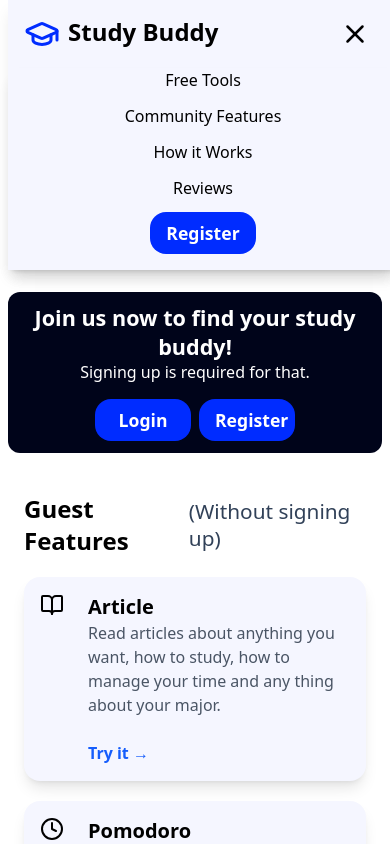
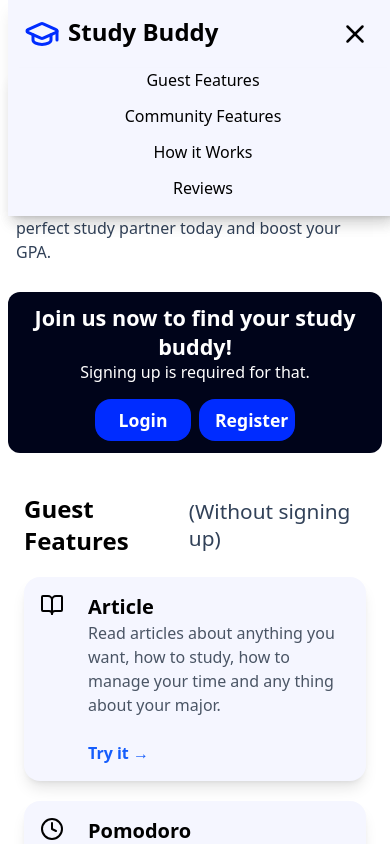
Before and after one commit to IbrahimZherati/StudyBuddy, a Next.js app in the folder studybuddy-frontend/: page / in a window 390 px wide. Both pictures are taken after a click on the button 355 px from the left and 34 px from the top of the page. Shown: the top 844 px of the page. Built offline with nearby package versions, Linux system fonts and the light colour scheme.

Commit message:
close the Mobile Menu when clicking on a specific link , and delete the sign up button in the Header Component

```diff
--- a/studybuddy-frontend/components/Header.jsx
+++ b/studybuddy-frontend/components/Header.jsx
@@ -46,19 +46,22 @@ export default function Header() {
 			{/* Mobile Menu */}
 			{open && (
 				<div className='md:hidden bg-[#F5F6FF] px-6 pb-4 flex-col-center gap-3 shadow-lg '>
-					<Link href="#freeFeatures"><span className='nav-link'>Free Tools</span></Link>
+					<Link href="#freeFeatures" onClick={ () => setOpen(false)}>
+						<span className='nav-link'>Guest Features</span>
+					</Link>
 
-					<Link href="#communityFeatures"><span className='nav-link'>Community Features</span></Link>
+					<Link href="#communityFeatures" onClick={ () => setOpen(false)}>
+						<span className='nav-link'>Community Features</span>
+					</Link>
 
-					<Link href="#howItWorks"><span className='nav-link'>How it Works</span></Link>
+					<Link href="#howItWorks" onClick={ () => setOpen(false)}>
+						<span className='nav-link'>How it Works</span>
+					</Link>
 
-					<Link href="#reviews"><span className='nav-link'>Reviews</span></Link>
+					<Link href="#reviews" onClick={ () => setOpen(false)}>
+						<span className='nav-link'>Reviews</span>
+					</Link>
 
-					<Link href="/register">
-						<button className='btn-sign'>
-							Register
-						</button>
-					</Link>
 				</div>
 			)}
 
```
